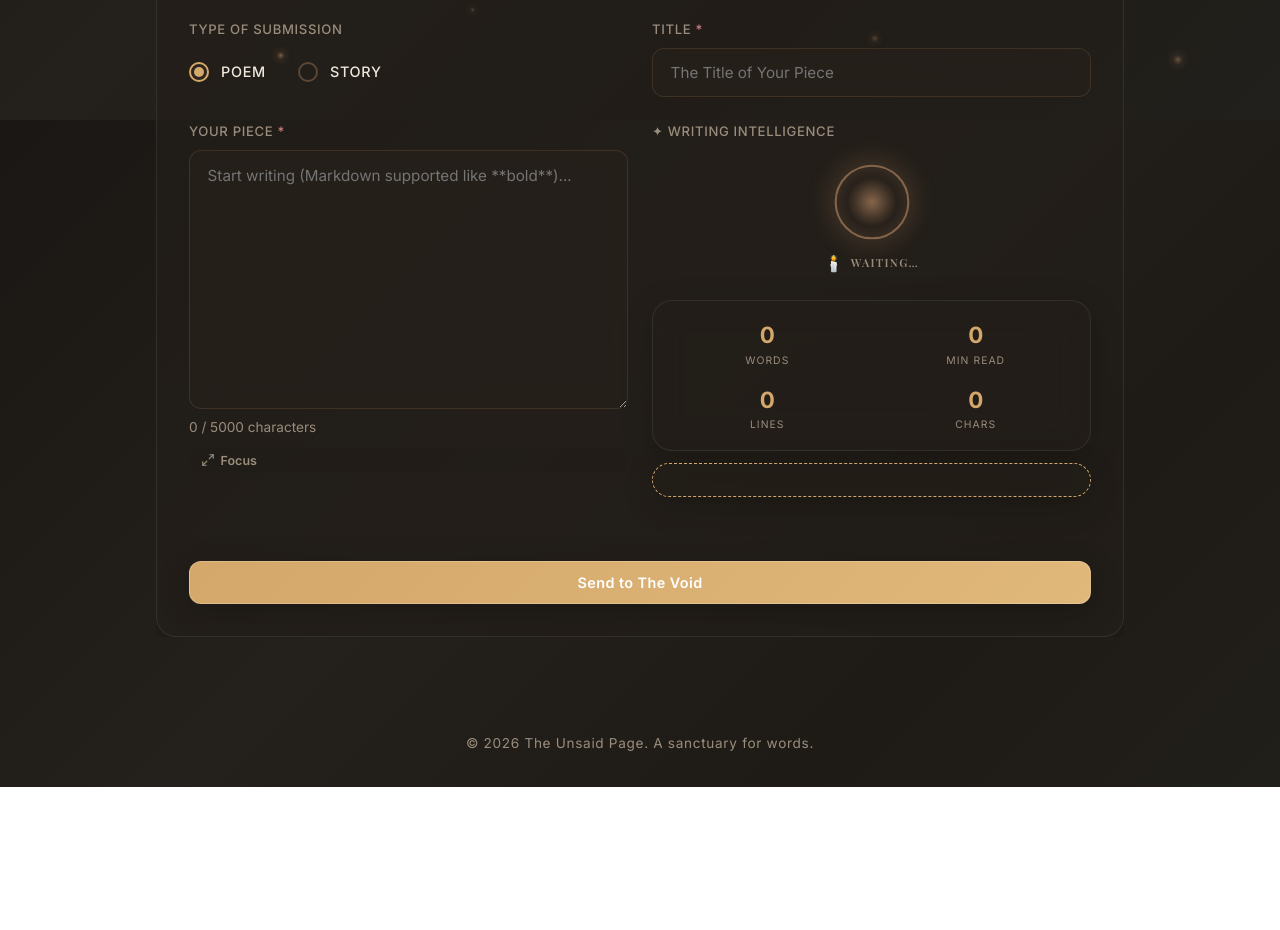
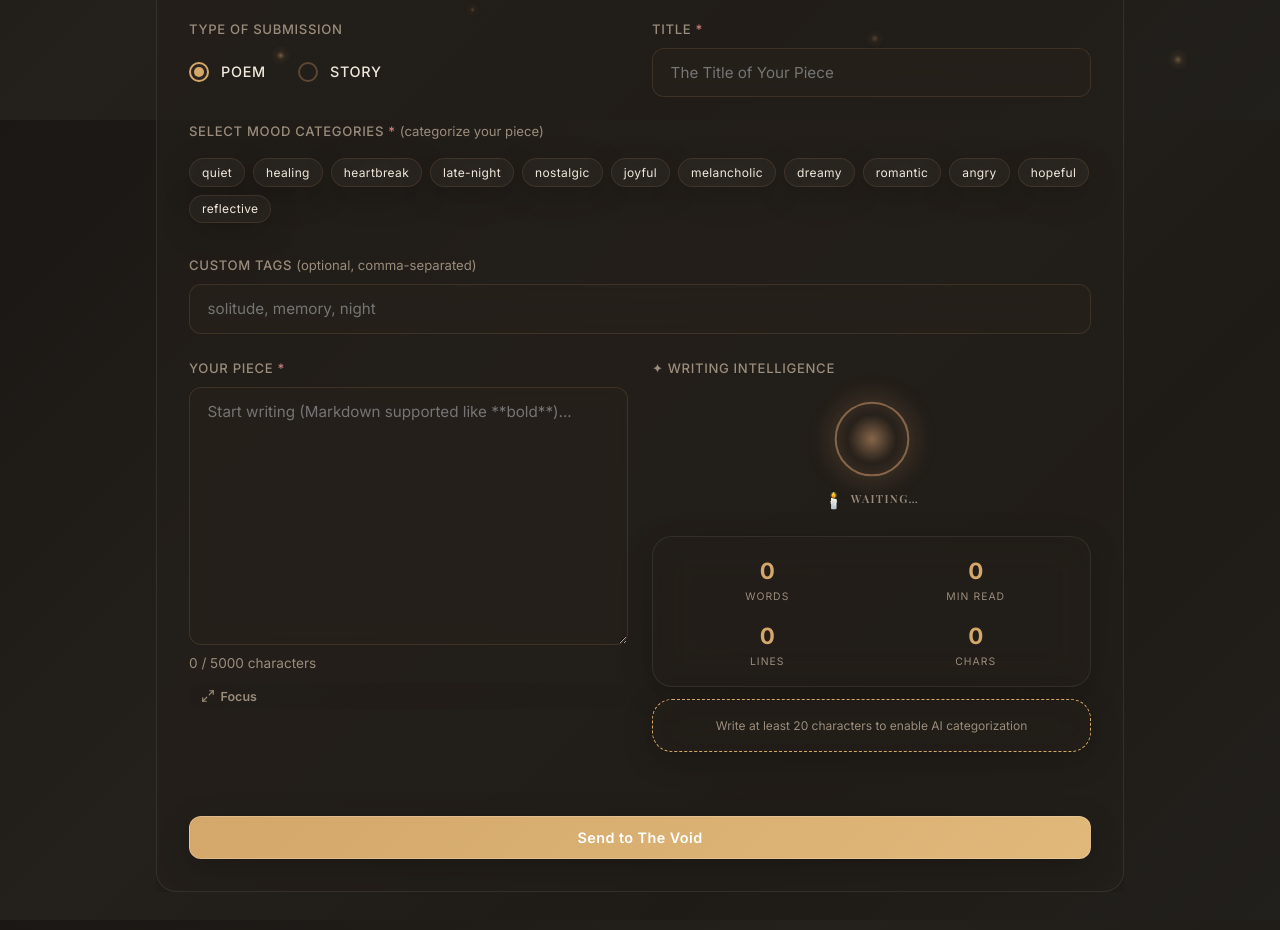
Before and after one commit to tzxh45dhff-art/The-unsaid-page, a React (Vite) app in the folder frontend/: page /submit in a window 1280 px wide. Shown: the part 680-1610 px from the top of the page. Before the commit the page ends 1467 px from the top, so only its background shows below. Built offline with nearby package versions, Linux system fonts and the light colour scheme; no server answers; a web font is replaced by a local one.

Commit message:
server running issue resolved

```diff
--- a/frontend/src/components/SentimentGauge.jsx
+++ b/frontend/src/components/SentimentGauge.jsx
@@ -102,7 +102,7 @@ async function analyzeWithGroq(text) {
     }
 }
 
-function SentimentGauge({ text = '' }) {
+function SentimentGauge({ text = '', onMoodDetected }) {
     const [mood, setMood] = useState('neutral')
     const [groqMood, setGroqMood] = useState(null)
     const groqTimer = useRef(null)
@@ -130,6 +130,13 @@ function SentimentGauge({ text = '' }) {
 
         return () => clearTimeout(groqTimer.current)
     }, [text])
+
+    // Notify parent of mood changes
+    useEffect(() => {
+        if (onMoodDetected) {
+            onMoodDetected(mood)
+        }
+    }, [mood, onMoodDetected])
 
     const config = MOOD_CONFIG[mood] || MOOD_CONFIG.neutral
 
--- a/frontend/src/pages/Submit.jsx
+++ b/frontend/src/pages/Submit.jsx
@@ -70,6 +70,7 @@ export default function Submit() {
     const [voidTriggered, setVoidTriggered] = useState(false);
     const [serverError, setServerError] = useState('');
     const { isAuthenticated, user } = useUser();
+    const [detectedMood, setDetectedMood] = useState('neutral');
 
     const watchedContent = watch('content') || '';
     const watchedValues = watch();
@@ -284,9 +285,59 @@ export default function Submit() {
                         </div>
                     </div>
 
-                    {/* Hidden fields — auto-populated by AI sentiment analysis */}
-                    <input type="hidden" {...register('moodsInput')} />
-                    <input type="hidden" {...register('tagsInput')} />
+                    {/* Visual Mood Categories & Tags Editor */}
+                    <input type="hidden" {...register('moodsInput', { required: 'At least one mood is required' })} />
+
+                    <div className="form-group" style={{ marginBottom: '1.5rem' }}>
+                        <label>Select Mood Categories <span className="required">*</span> <span style={{ color: 'var(--text-muted)', fontWeight: 400, textTransform: 'none', letterSpacing: 'normal' }}>(categorize your piece)</span></label>
+                        <div style={{ display: 'flex', gap: '0.5rem', flexWrap: 'wrap', marginTop: '0.5rem', marginBottom: '0.5rem' }}>
+                            {['quiet', 'healing', 'heartbreak', 'late-night', 'nostalgic', 'joyful', 'melancholic', 'dreamy', 'romantic', 'angry', 'hopeful', 'reflective'].map((m) => {
+                                const isSelected = (watchedValues.moodsInput || '').split(',').map(s => s.trim()).filter(Boolean).includes(m);
+                                return (
+                                    <button
+                                        key={m}
+                                        type="button"
+                                        onClick={() => {
+                                            const current = (watchedValues.moodsInput || '').split(',').map(s => s.trim()).filter(Boolean);
+                                            let next;
+                                            if (current.includes(m)) {
+                                                next = current.filter(x => x !== m);
+                                            } else {
+                                                next = [...current, m];
+                                            }
+                                            setValue('moodsInput', next.join(', '), { shouldValidate: true });
+                                        }}
+                                        className={`btn ${isSelected ? 'active-mood' : ''}`}
+                                        style={{
+                                            fontSize: '0.75rem',
+                                            padding: '0.35rem 0.75rem',
+                                            background: isSelected ? 'var(--accent-color)' : 'rgba(255, 255, 255, 0.03)',
+                                            color: isSelected ? '#111' : 'var(--text-main)',
+                                            border: isSelected ? '1px solid var(--accent-color)' : '1px solid rgba(201, 149, 107, 0.15)',
+                                            borderRadius: '20px',
+                                            transition: 'all 0.2s ease',
+                                            cursor: 'pointer',
+                                            fontWeight: isSelected ? '600' : 'normal'
+                                        }}
+                                    >
+                                        {m}
+                                    </button>
+                                );
+                            })}
+                        </div>
+                        {errors.moodsInput && <span className="error-msg">Please select at least one mood category.</span>}
+                    </div>
+
+                    <div className="form-group" style={{ marginBottom: '1.5rem' }}>
+                        <label htmlFor="tagsInput">Custom Tags <span style={{ color: 'var(--text-muted)', fontWeight: 400, textTransform: 'none', letterSpacing: 'normal' }}>(optional, comma-separated)</span></label>
+                        <input
+                            type="text"
+                            id="tagsInput"
+                            {...register('tagsInput')}
+                            className="brutal-input"
+                            placeholder="solitude, memory, night"
+                        />
+                    </div>
 
                     {/* Anonymous is derived from leaving the pen name blank — no checkbox needed */}
 
@@ -320,7 +371,7 @@ export default function Submit() {
                             </label>
 
                             {/* Sentiment Gauge — centerpiece */}
-                            <SentimentGauge text={watchedContent} />
+                            <SentimentGauge text={watchedContent} onMoodDetected={setDetectedMood} />
 
                             {/* Real-time writing stats */}
                             <div className="brutal-card" style={{ padding: '1rem', marginTop: '0.5rem' }}>
@@ -354,11 +405,14 @@ export default function Submit() {
 
                             {/* AI-powered auto mood tagging */}
                             <div className="brutal-card" style={{ padding: '1rem', marginTop: '0.75rem', borderColor: 'var(--accent-color)', borderStyle: 'dashed' }}>
-                                {watchedContent.length >= 20 && (
+                                {watchedContent.length >= 20 ? (
+                                    <div>
+                                        <div style={{ fontSize: '0.8rem', color: 'var(--text-muted)', marginBottom: '0.5rem', textAlign: 'center' }}>
+                                            Detected Mood: <strong style={{ color: 'var(--accent-color)', textTransform: 'capitalize' }}>{detectedMood}</strong>
+                                        </div>
                                         <button
                                             type="button"
                                             onClick={() => {
-                                            // Map sentiment gauge mood to mood tags
                                                 const moodToTags = {
                                                     melancholy: ['melancholic', 'quiet', 'reflective'],
                                                     hope: ['hopeful', 'healing', 'dreamy'],
@@ -367,29 +421,22 @@ export default function Submit() {
                                                     mystery: ['dreamy', 'quiet', 'nostalgic'],
                                                     joy: ['joyful', 'healing'],
                                                 }
-                                            // Quick local sentiment check
-                                            const words = watchedContent.toLowerCase().split(/\W+/)
-                                            const kwMap = {
-                                                dark: 'melancholy', lost: 'melancholy', alone: 'melancholy', rain: 'melancholy', tears: 'melancholy',
-                                                hope: 'hope', light: 'hope', dawn: 'hope', warm: 'hope', sun: 'hope', dream: 'hope',
-                                                angry: 'passion', fire: 'passion', burn: 'passion', rage: 'passion',
-                                                love: 'romance', kiss: 'romance', heart: 'romance', desire: 'romance',
-                                                void: 'mystery', night: 'mystery', silence: 'mystery', star: 'mystery',
-                                                joy: 'joy', laugh: 'joy', bright: 'joy', free: 'joy',
-                                            }
-                                            const counts = {}
-                                            for (const w of words) { if (kwMap[w]) counts[kwMap[w]] = (counts[kwMap[w]] || 0) + 1 }
-                                            const topMood = Object.entries(counts).sort((a, b) => b[1] - a[1])[0]?.[0] || 'hope'
+                                                const topMood = detectedMood && detectedMood !== 'neutral' ? detectedMood : 'hope'
                                                 const suggested = moodToTags[topMood] || ['reflective']
                                                 const current = (watchedValues.moodsInput || '').split(',').map(s => s.trim()).filter(Boolean)
                                                 const merged = [...new Set([...current, ...suggested])].join(', ')
-                                            setValue('moodsInput', merged)
+                                                setValue('moodsInput', merged, { shouldValidate: true })
                                             }}
                                             className="btn"
                                             style={{ width: '100%', fontSize: '0.75rem', padding: '0.5rem', background: 'rgba(201, 149, 107, 0.1)', border: '1px solid var(--accent-color)' }}
                                         >
-                                        ✨ Auto-suggest mood tags from my writing
+                                            ✨ Apply AI Suggested Moods
                                         </button>
+                                    </div>
+                                ) : (
+                                    <div style={{ fontSize: '0.75rem', color: 'var(--text-muted)', textAlign: 'center' }}>
+                                        Write at least 20 characters to enable AI categorization
+                                    </div>
                                 )}
                             </div>
                         </div>
@@ -432,7 +479,7 @@ export default function Submit() {
                                 <div className="zen-counter">
                                     {watchedContent.length} / 5000
                                 </div>
-                                <SentimentGauge text={watchedContent} />
+                                <SentimentGauge text={watchedContent} onMoodDetected={setDetectedMood} />
                             </div>
                         </motion.div>
                     )}
```
Also changed, not shown: 2 other files (tests, documents, lock files or other folders). Lines whose indentation alone changed are shown as unchanged.
